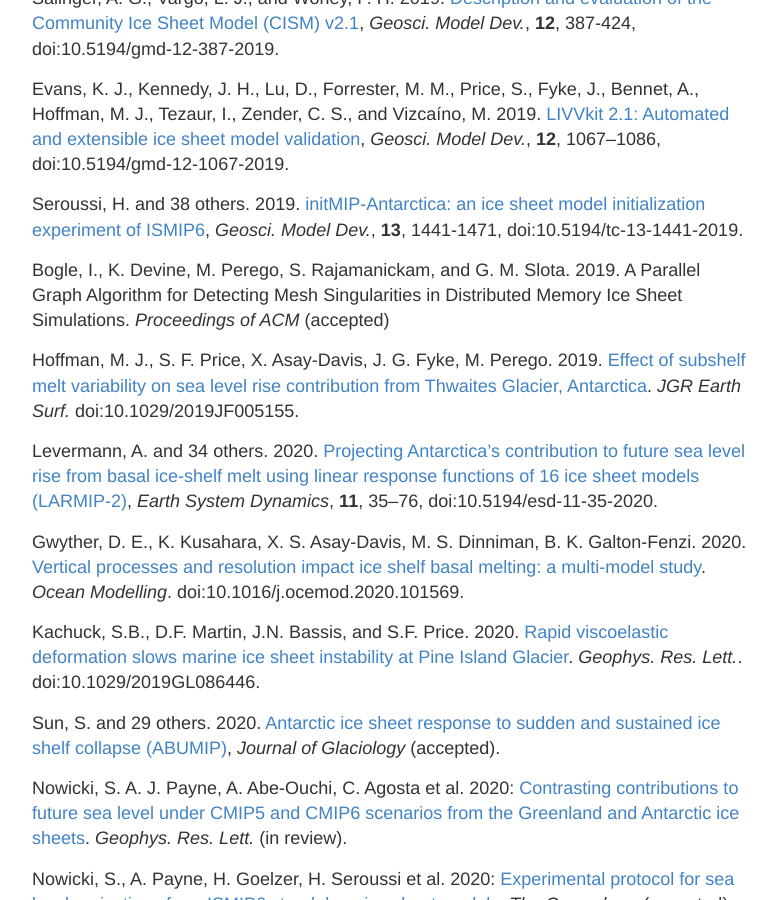
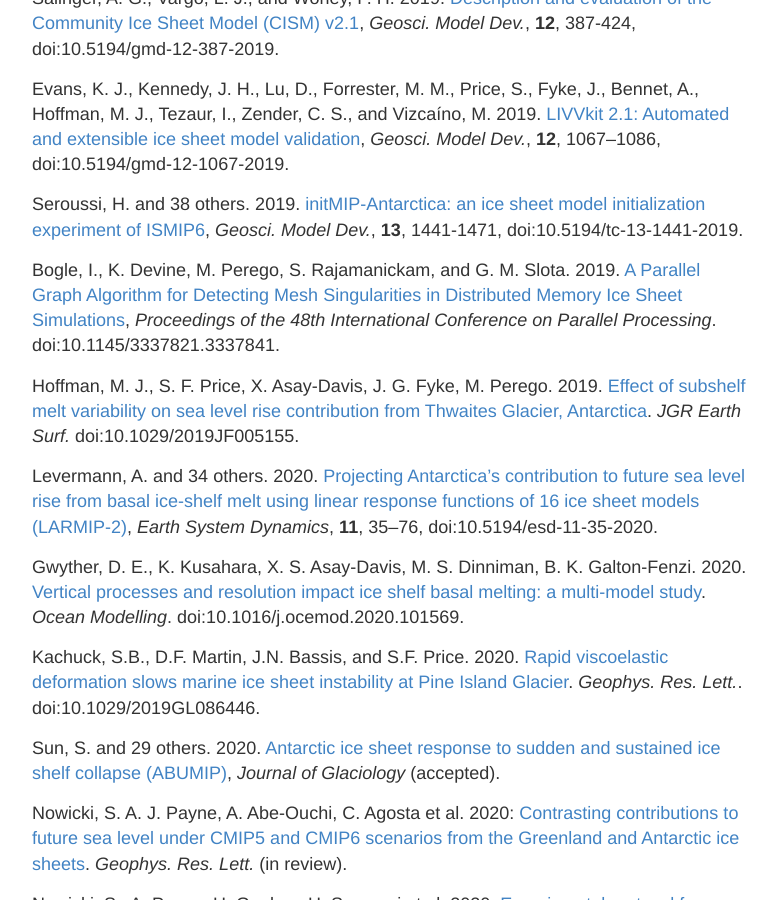
Before and after one commit to SLE-E3SM/SLE-E3SM.github.io, a Jekyll site: the page built from publications.md, in a window 1280 px wide and 900 px high, scrolled down 908 px. Shown: the whole window, without its empty margins (248-1025 px from the left). Built offline with Jekyll 4.4.1, drawn with Linux system fonts in a browser that asks for light colours.

Commit message:
Update publications.md

```diff
--- a/publications.md
+++ b/publications.md
@@ -22,7 +22,7 @@ Evans, K. J., Kennedy, J. H., Lu, D., Forrester, M. M., Price, S., Fyke, J., Ben
 
 Seroussi, H. and 38 others. 2019. [initMIP-Antarctica: an ice sheet model initialization experiment of ISMIP6](https://www.the-cryosphere.net/13/1441/2019/), *Geosci. Model Dev.*, **13**, 1441-1471, doi:10.5194/tc-13-1441-2019.
 
-Bogle, I., K. Devine, M. Perego, S. Rajamanickam, and G. M. Slota. 2019. A Parallel Graph Algorithm for Detecting Mesh Singularities in Distributed Memory Ice Sheet Simulations. *Proceedings of ACM* (accepted)
+Bogle, I., K. Devine, M. Perego, S. Rajamanickam, and G. M. Slota. 2019. [A Parallel Graph Algorithm for Detecting Mesh Singularities in Distributed Memory Ice Sheet Simulations](https://doi.org/10.1145/3337821.3337841), *Proceedings of the 48th International Conference on Parallel Processing*. doi:10.1145/3337821.3337841.
 
 Hoffman, M. J., S. F. Price, X. Asay-Davis, J. G. Fyke, M. Perego. 2019. [Effect of subshelf melt variability on sea level rise contribution from Thwaites Glacier, Antarctica](https://doi.org/10.1029/2019JF005155). *JGR Earth Surf.* doi:10.1029/2019JF005155.
 
```
